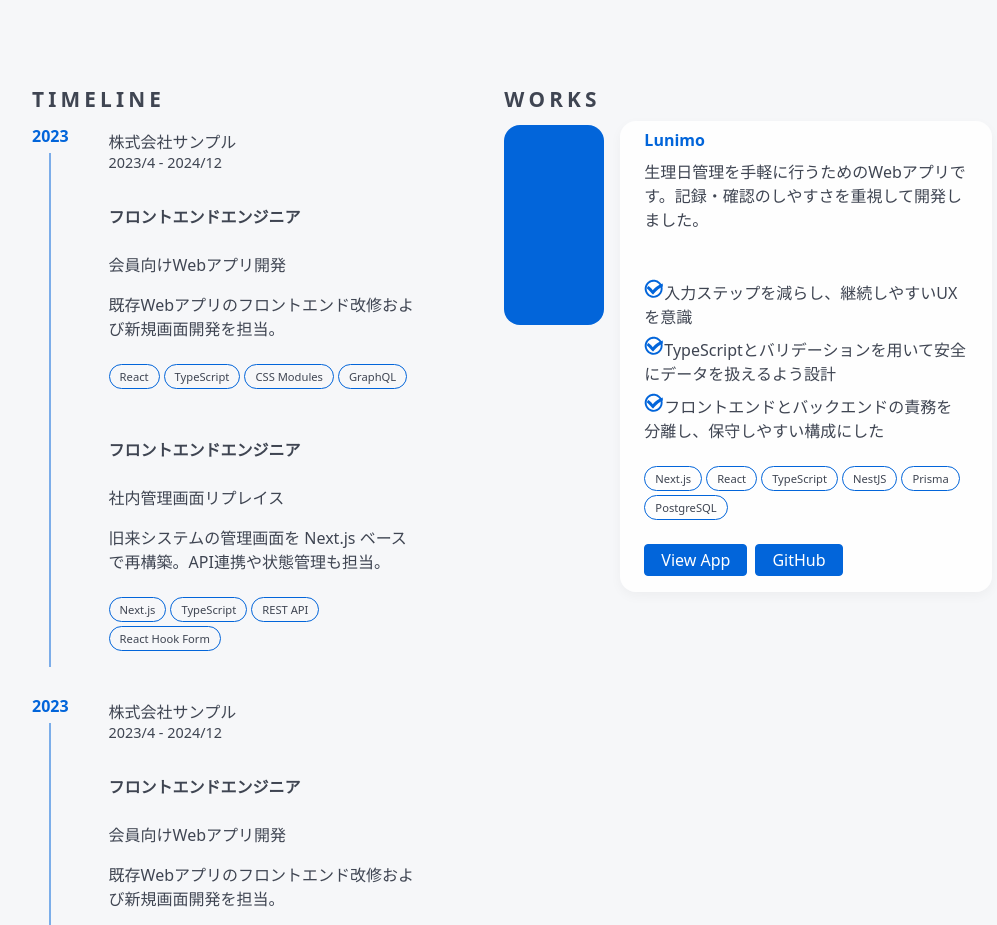
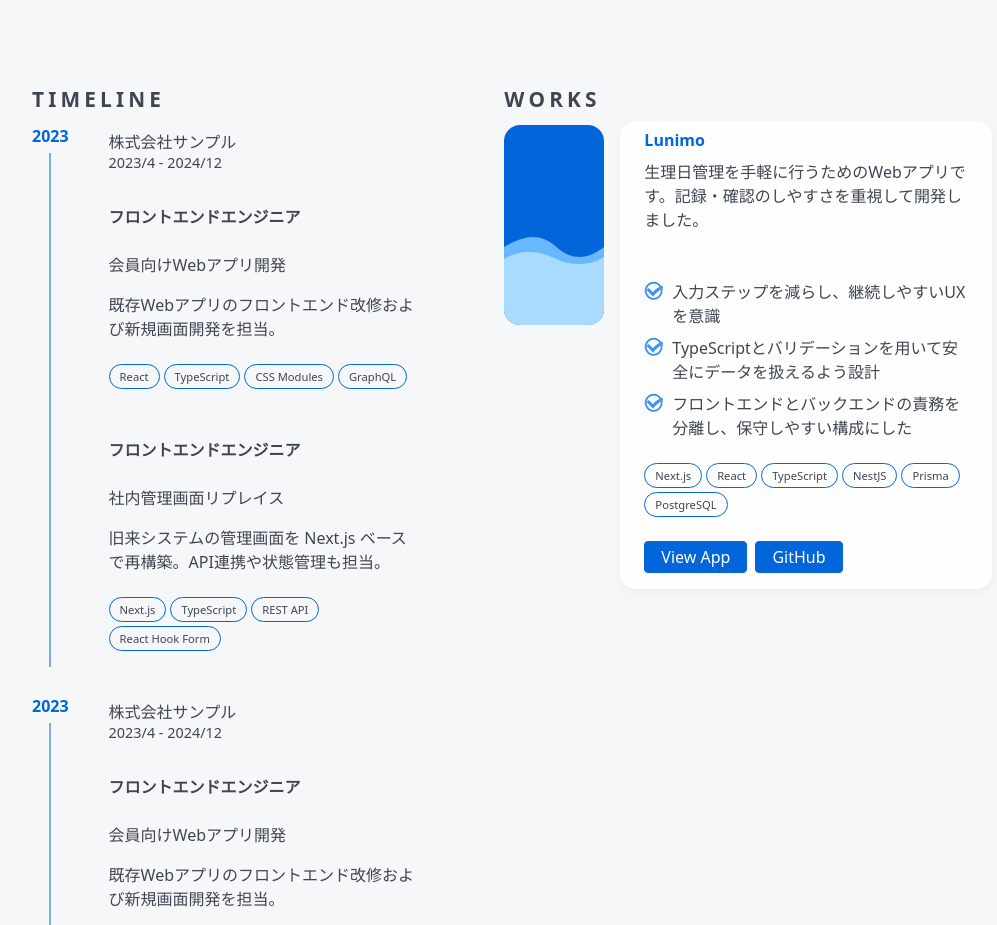
Before and after one commit to Smatsumot0/portfolio, a Next.js app: page / in a window 1280 px wide. Shown: the part 1020-1945 px from the top of the page, without its empty margins (128-1125 px from the left). Built offline with nearby package versions, Linux system fonts and the light colour scheme.

Commit message:
Card design fix, add thumbnail component

```diff
--- a/app/components/features/home/works/components/card/Card.module.css
+++ b/app/components/features/home/works/components/card/Card.module.css
@@ -1,13 +1,4 @@
 .root {
-}
-
-/* 左側 アプリイメージ */
-.thumbnail {
-  width: 100px;
-  height: 200px;
-  border-radius: 16px;
-  background: var(--color-main);
-  margin-top: 4px;
 }
 
 /* 右側 コンテンツ */
@@ -33,13 +24,17 @@
 }
 
 .highlights li {
-  position: relative;
+  display: flex;
+  align-items: flex-start;
+  gap: 8px;
 }
 
 .highlightIcon {
-  color: var(--color-main);
+  color: var(--color-blue-200);
   width: 1.25rem;
   height: 1.25rem;
+  flex-shrink: 0;
+  margin-top: 0.1rem;
 }
 
 .links {
--- a/app/components/features/home/works/components/card/Card.tsx
+++ b/app/components/features/home/works/components/card/Card.tsx
@@ -11,6 +11,7 @@ import { Work } from "../../types"
 import styles from "./Card.module.css"
 import { CheckCircleIcon } from "@/app/components/ui/icon"
 import { StackItem, TwoColumn } from "@/app/components/layout"
+import { Thumbnail } from "../thumbnail/Thumbnail"
 
 export type CardProps = {
   work: Work
@@ -23,7 +24,7 @@ export function Card({ work }: CardProps) {
       <TwoColumn
         columns="auto 1fr"
         gap="small"
-        leftContent={<div className={styles.thumbnail}>{/* App Image */}</div>}
+        leftContent={<Thumbnail />}
         rightContent={
           <ItemStack className={styles.content}>
             <ItemHeader>
@@ -39,7 +40,7 @@ export function Card({ work }: CardProps) {
                   {highlights.map((highlight) => (
                     <li key={highlight}>
                       <CheckCircleIcon className={styles.highlightIcon} />
-                      {highlight}
+                      <span>{highlight}</span>
                     </li>
                   ))}
                 </ul>
--- /dev/null
+++ b/app/components/features/home/works/components/thumbnail/Thumbnail.module.css
@@ -0,0 +1,36 @@
+:root {
+  --color-wave-base: var(--color-main);
+  --color-wave-back: var(--color-blue-300);
+  --color-wave-front: var(--color-blue-500);
+}
+
+.root {
+  width: 100px;
+  height: 200px;
+  position: relative;
+  overflow: hidden;
+  border-radius: 16px;
+  background: var(--color-wave-base);
+  margin-top: 4px;
+}
+
+.waveBack,
+.waveFront {
+  position: absolute;
+  left: 0;
+  width: 100%;
+  pointer-events: none;
+}
+
+.waveBack {
+  top: 45%;
+  height: 60%;
+  fill: var(--color-wave-back);
+  filter: blur(0.5px);
+}
+
+.waveFront {
+  top: 55%;
+  height: 60%;
+  fill: var(--color-wave-front);
+}
--- /dev/null
+++ b/app/components/features/home/works/components/thumbnail/Thumbnail.tsx
@@ -0,0 +1,32 @@
+import styles from "./Thumbnail.module.css"
+import clsx from "clsx"
+
+export type ThumbnailProps = {
+  src?: string
+}
+
+export function Thumbnail({ src }: ThumbnailProps) {
+  if (src) {
+    return <div className={styles.root}></div>
+  }
+
+  return (
+    <div className={clsx(styles.root, styles.comingSoon)}>
+      <svg
+        className={styles.waveBack}
+        viewBox="0 0 800 450"
+        preserveAspectRatio="none"
+        aria-hidden="true">
+        <path d="M0,120 C180,70 300,70 420,120 C540,170 660,170 800,120 L800,450 L0,450 Z" />
+      </svg>
+
+      <svg
+        className={styles.waveFront}
+        viewBox="0 0 800 600"
+        preserveAspectRatio="none"
+        aria-hidden="true">
+        <path d="M0,120 C160,60 320,90 420,120 C520,150 680,160 800,110 L800,600 L0,600 Z" />
+      </svg>
+    </div>
+  )
+}
```
